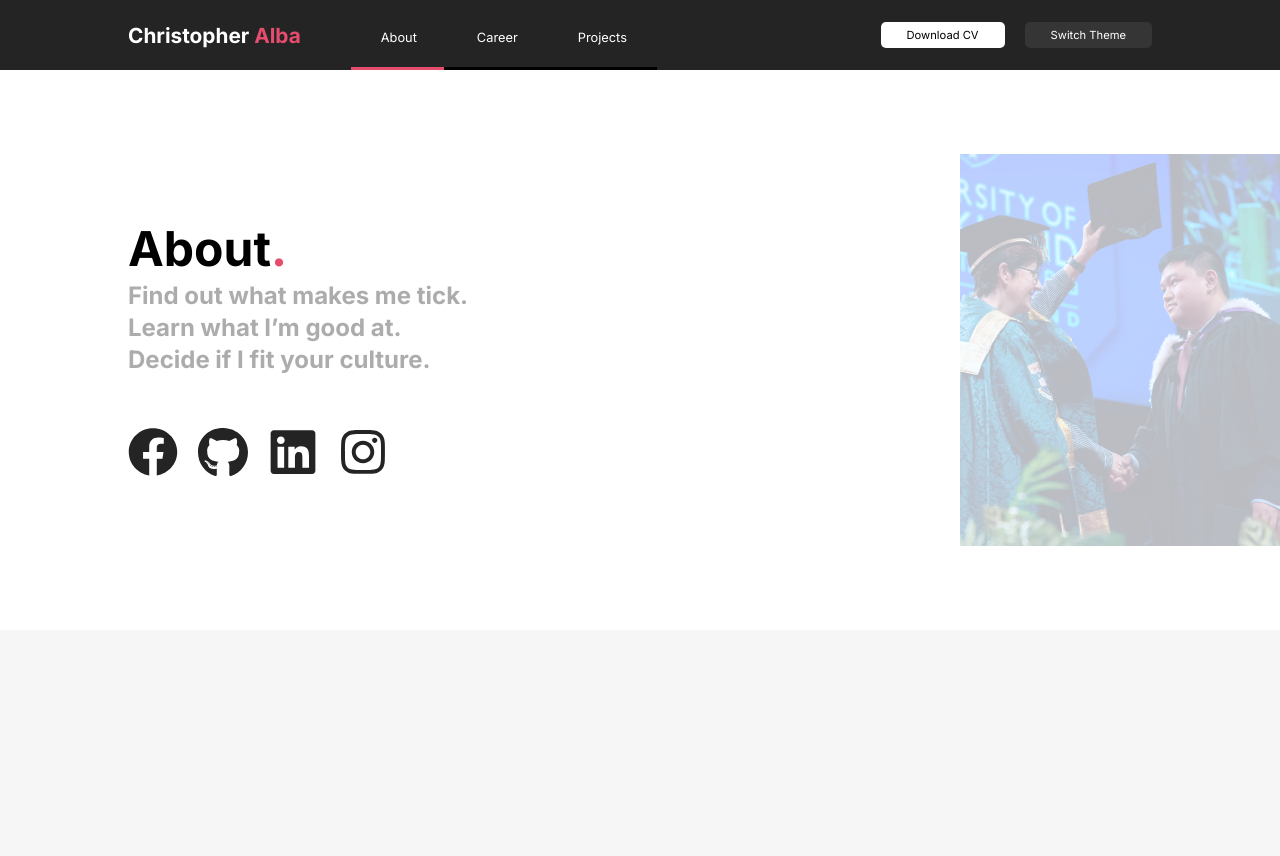
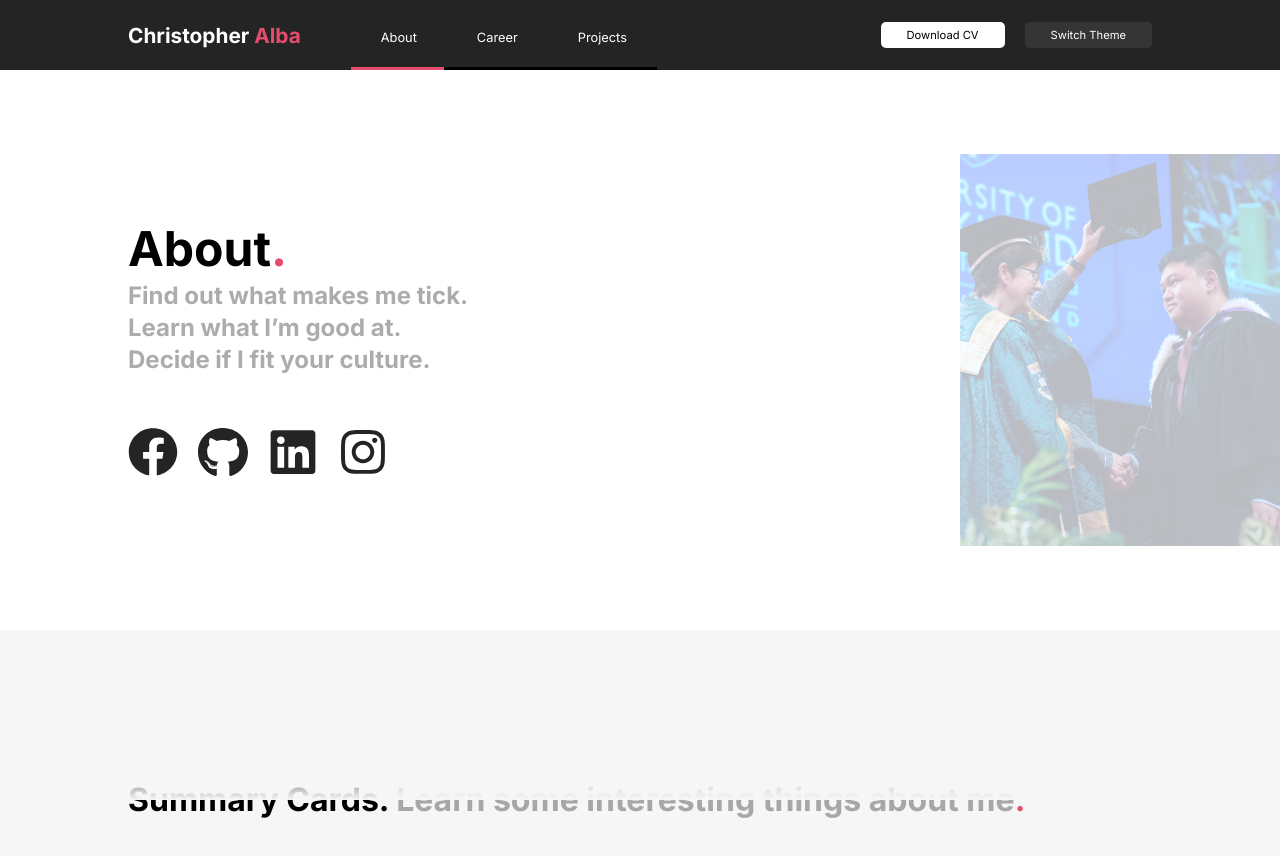
Before and after one commit to christopher-alba/personal-portfolio-v7, a React (Vite) app: page / in a window 1280 px wide. Shown: the top 856 px of the page. Before the commit the page ends 800 px from the top, so only its background shows below. Built offline with nearby package versions, Linux system fonts and the light colour scheme.

Commit message:
complete sub title component

```diff
--- a/src/App.tsx
+++ b/src/App.tsx
@@ -1,5 +1,5 @@
 import { useState, useEffect } from "react";
-import { ThemeProvider } from "styled-components";
+import styled, { ThemeProvider } from "styled-components";
 import themes from "./themes/schema.json";
 import { GlobalStyles } from "./themes/globalStyles";
 import { Route, Routes } from "react-router-dom";
@@ -7,6 +7,18 @@ import Navbar from "./components/Navbar";
 import About from "./pages/About";
 import Career from "./pages/Career";
 import Projects from "./pages/Projects";
+
+const VanishingArea = styled("div")`
+  height: 50px;
+  width: 100%;
+  position: sticky;
+  bottom: 0;
+  background: linear-gradient(
+    0deg,
+    ${({ theme }) => theme.colors.primary2} 0%,
+    rgba(0, 212, 255, 0) 100%
+  );
+`;
 
 const App = () => {
   const [theme, setTheme] = useState(
@@ -29,6 +41,7 @@ const App = () => {
         <Route path="/career" element={<Career />} />
         <Route path="/projects" element={<Projects />} />
       </Routes>
+      <VanishingArea />
     </ThemeProvider>
   );
 };
--- /dev/null
+++ b/src/components/SubTitle.tsx
@@ -0,0 +1,33 @@
+import { CSSProperties, FC } from "react";
+import styled from "styled-components";
+
+const StyledTitle = styled("h2")`
+  font-size: 2rem;
+  @media (max-width: 600px) {
+    font-size: calc(2rem * 0.5);
+  }
+  font-weight: 700;
+  color: ${({ theme }) => theme.colors.secondary1};
+`;
+
+const TextSpan = styled("span")`
+  color: ${({ theme }) => theme.colors.secondary3 + "69"};
+`;
+const PeriodSpan = styled("span")`
+  color: ${({ theme }) => theme.colors.tertiary1};
+`;
+
+const SubTitle: FC<{
+  mainText: string;
+  description: string;
+  style?: CSSProperties;
+}> = ({ mainText, description, style }) => {
+  return (
+    <StyledTitle style={style}>
+      {mainText}. <TextSpan>{description}</TextSpan>
+      <PeriodSpan>.</PeriodSpan>
+    </StyledTitle>
+  );
+};
+
+export default SubTitle;
--- a/src/pages/About/About.tsx
+++ b/src/pages/About/About.tsx
@@ -1,5 +1,7 @@
 import { FC } from "react";
 import HeroArea from "../../components/HeroArea";
+import SubTitle from "../../components/SubTitle";
+import { Container } from "../../components/Container";
 
 const About: FC = () => {
   return (
@@ -13,6 +15,13 @@ const About: FC = () => {
         ]}
         imageUrl="./images/grad-photo-web.png"
       />
+      <Container>
+        <SubTitle
+          mainText="Summary Cards"
+          description="Learn some interesting things about me"
+          style={{ marginTop: "150px" }}
+        />
+      </Container>
     </div>
   );
 };
```
